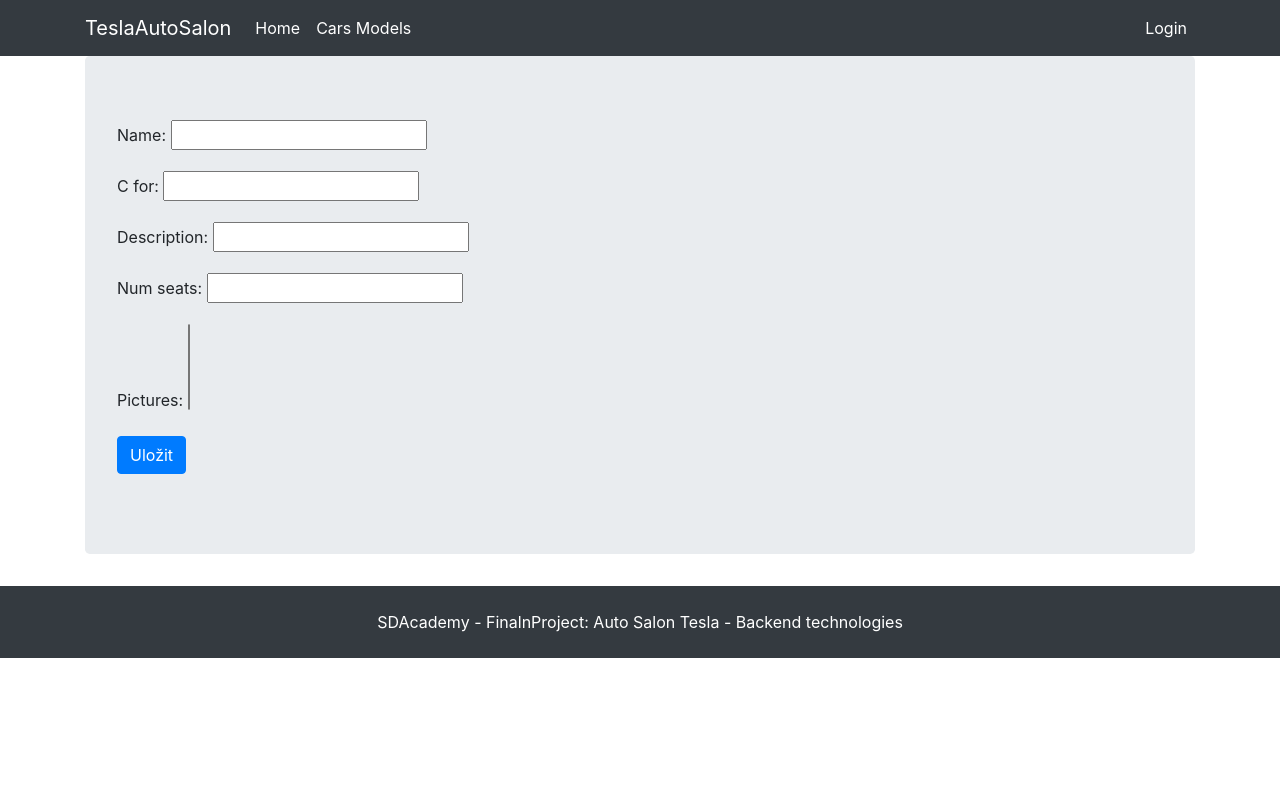
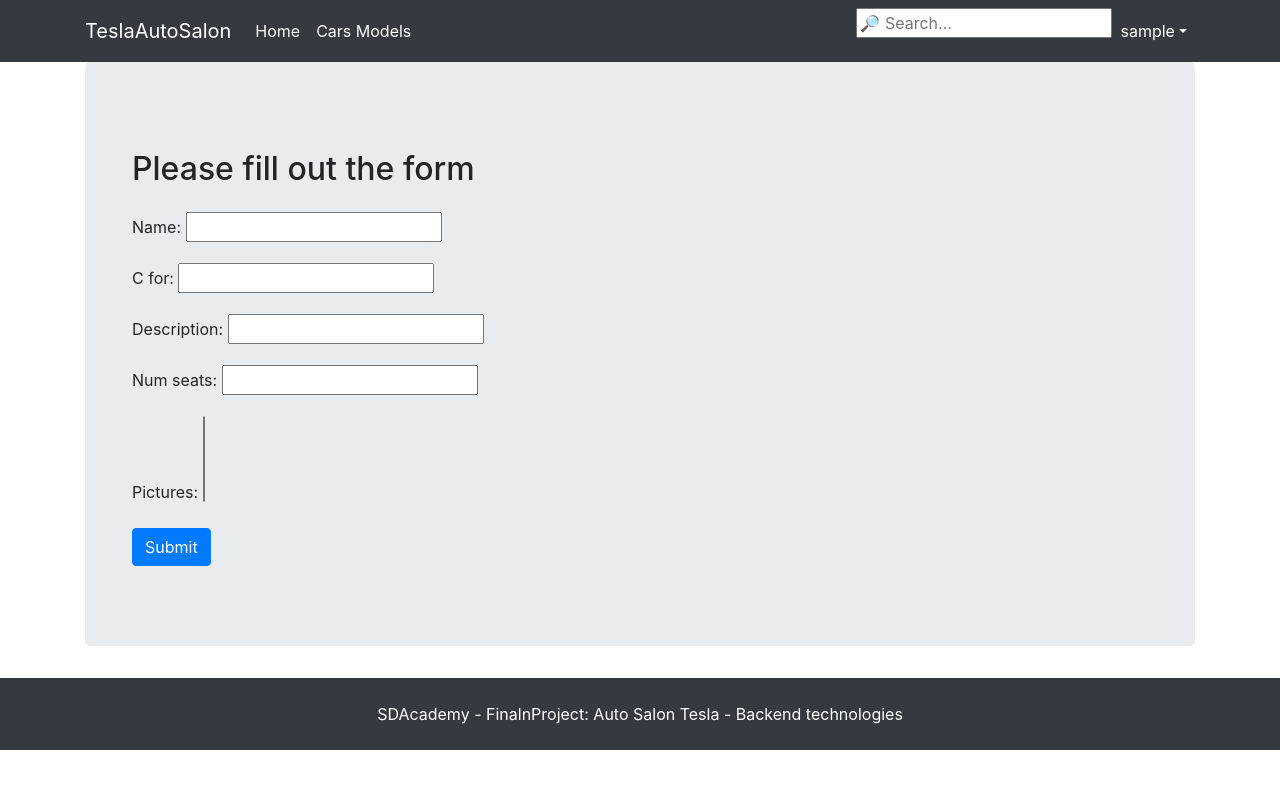
Before and after one commit to BestCeler/AutoSalon_FinalProject, a Django app: page /model//create/ in a window 1280 px wide. Run offline with Django 5.2, Linux system fonts and the light colour scheme; the visitor is signed in with stand-in values (Sample User, id 1); data that the repository does not hold is empty; some libraries are stand-ins or nearby versions.

Commit message:
navbar, footer

```diff
--- a/Templates/form.html
+++ b/Templates/form.html
@@ -1,16 +1,29 @@
 {% extends "base.html" %}
 
 {% block title %}
-    Formulář
+    Form
 {% endblock %}
 
 {% block content %}
-<form method="post">
-        {% csrf_token %}
-        {{ form.as_p }}
-        <input type="submit" id="id_submit" value="Uložit" class="btn btn-primary">
-    </form>
-{% block appendix %}
+    <div class="container mt-4">
+        <h2 class="mb-4">Please fill out the form</h2>
+
+        <form method="post" novalidate>
+            {% csrf_token %}
+            {% for field in form %}
+                <div class="form-group">
+                    {{ field.label_tag }}
+                    {{ field }}
+                    {% if field.help_text %}
+                        <small class="form-text text-muted">{{ field.help_text }}</small>
+                    {% endif %}
+                    {% for error in field.errors %}
+                        <div class="text-danger">{{ error }}</div>
+                    {% endfor %}
+                </div>
+            {% endfor %}
+
+            <button type="submit" class="btn btn-primary">Submit</button>
+        </form>
+    </div>
 {% endblock %}
-
-{% endblock %}
--- a/Templates/navbar.html
+++ b/Templates/navbar.html
@@ -14,7 +14,31 @@
             </div>
         </div>
         <div class="navbar-nav ml-auto">
-            <a class="nav-item nav-link active" href="{% url 'login' %}">Login</a>
+                <div class="search-div">
+                    <form method="post" action="/search/">
+                        {% csrf_token %}
+                        <input type="text" id="search" name="search" placeholder="🔎 Search...">
+                    </form>
+                </div>
+        </div>
+        <div class="navbar-nav ml-auto">
+                <div class="nav-item dropdown">
+                    {% if user.is_authenticated %}
+                        <a class="nav-link active dropdown-toggle" href="#" data-toggle="dropdown">{{ user.username }}</a>
+                        <div class="dropdown-menu">
+                            <a class="dropdown-item" href="{% url 'profile' user.id %}">Profile</a>
+                            <a class="dropdown-item" href="{% url 'logout' %}">Log out</a>
+                            <a class="dropdown-item" href="{% url 'password_change' %}">Change password</a>
+                        </div>
+                    {% else %}
+                        <a class="nav-link active dropdown-toggle" href="#" data-toggle="dropdown">Unregistered user</a>
+                        <div class="dropdown-menu">
+                            <a class="dropdown-item" href="{% url 'login' %}">Log in</a>
+                            <a class="dropdown-item" href="{% url 'signup' %}">Registration</a>
+                            <a class="dropdown-item" href="{% url 'password_reset' %}">Reset password</a>
+                        </div>
+                    {% endif %}
+                </div>
         </div>
     </div>
 </nav>
--- a/TeslaSalon/urls.py
+++ b/TeslaSalon/urls.py
@@ -15,10 +15,10 @@ Including another URLconf
     2. Add a URL to urlpatterns:  path('blog/', include('blog.urls'))
 """
 from django.contrib import admin
-from django.urls import path
+from django.urls import path, include
 
 from cars_vw.views import *
-from users.views import SubmittableLoginView, SignUpView
+from users.views import *
 
 urlpatterns = [
     path('admin/', admin.site.urls),
@@ -36,6 +36,13 @@ urlpatterns = [
 
     path("model/color/filter/", CarFilterView.as_view(), name='car_filter'),
 
+    path('search/', search, name='search'),
+
+    path('accounts/login/', SubmittableLoginView.as_view(), name='login'),
+    path('accounts/logout/', user_logout, name='logout'),
+    path('accounts/', include('django.contrib.auth.urls')),
+    path('accounts/signup/', SignUpView.as_view(), name='signup'),
+    path('profile/<int:pk>/', ProfileDetailView.as_view(), name='profile'),
 
 
 ]
--- a/cars_vw/views.py
+++ b/cars_vw/views.py
@@ -92,3 +92,22 @@ class ModelDeleteView(#StaffRequiredMixin,
     model = Car
     success_url = reverse_lazy('models')
     permission_required = 'cars_vw.delete_car'
+
+
+def search(request):
+    if request.method == 'POST':
+        search_string = request.POST.get('search').strip()
+        if search_string:
+            name = CarModel.objects.filter(name__contains=search_string)
+            c_for = CarModel.objects.filter(c_for__contains=search_string)
+            description = CarModel.objects.filter(description__contains=search_string)
+            num_seats = CarModel.objects.filter(num_seats__contains=search_string)
+
+            context = {'search': search_string,
+                       'name': name,
+                       'c_for': c_for,
+                       'description': description,
+                       'num_seats': num_seats}
+
+            return render(request, 'search.html', context)
+    return render(request, 'home.html')
```
Also changed, not shown: cars_vw/Templates/model.html (+7 -0 lines), cars_vw/Templates/models.html (+6 -3 lines), cars_vw/Templates/search.html (+4 -4 lines), users/forms.py (+9 -1 lines).
